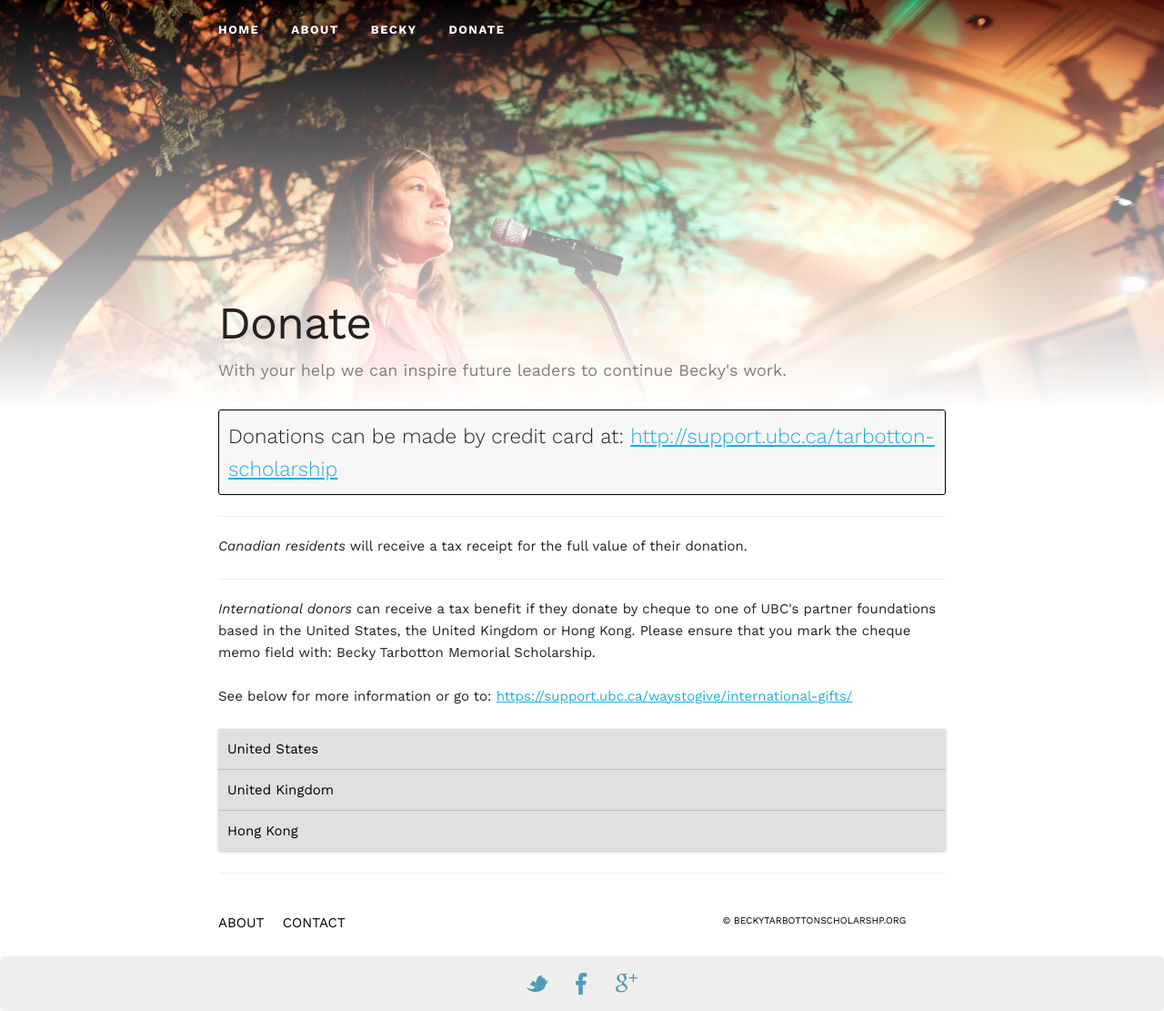
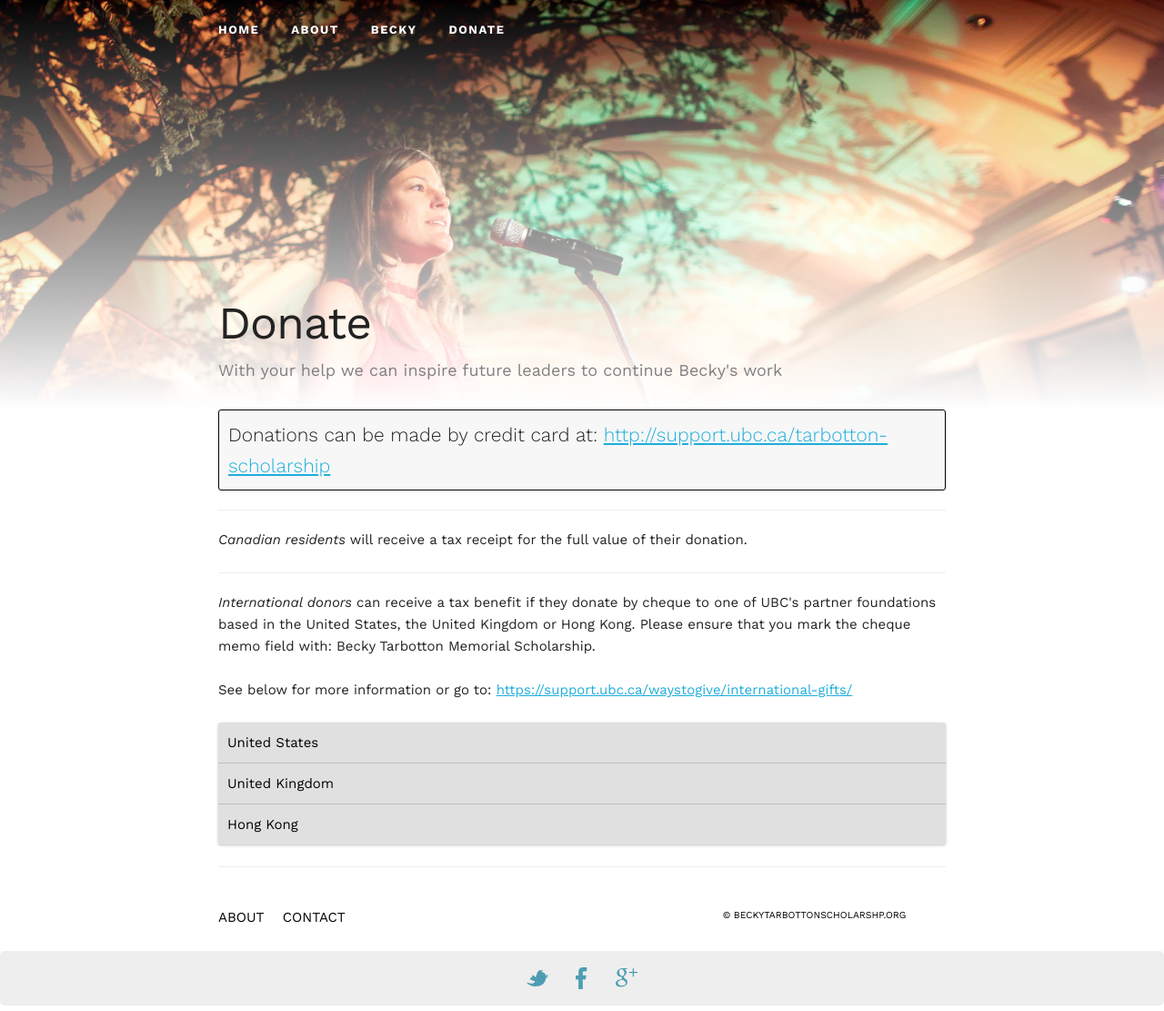
Before and after one commit to tsunamiCam/cameron-personal, a Jekyll site: the page built from donate/index.html, in a window 1280 px wide and 1111 px high. Shown: the whole window at 91% size. Built offline with Jekyll 4.4.1, drawn with Linux system fonts in a browser that asks for light colours; nearby versions of some CDN libraries.

Commit message:
Link for donations

```diff
--- a/css/custom_CJT.css
+++ b/css/custom_CJT.css
@@ -528,7 +528,7 @@ footer p {
 
 .donate-link {
     border: 1px solid #000;
-    font-size: 1.5em;
+    font-size: 1.4em;
     font-weight: 200;
     margin-bottom: 1em;
     border-radius: 3px;
--- a/donate/index.html
+++ b/donate/index.html
@@ -1,7 +1,7 @@
 ---
 layout: default
 title: Donate
-subtitle: With your help we can inspire future leaders to continue Becky's work.
+subtitle: With your help we can inspire future leaders to continue Becky's work
 ---
 
 <div class="donate-link"> Donations can be made by credit card at: <a href="http://support.ubc.ca/tarbotton-scholarship">http://support.ubc.ca/tarbotton-scholarship </a> </div>
```
